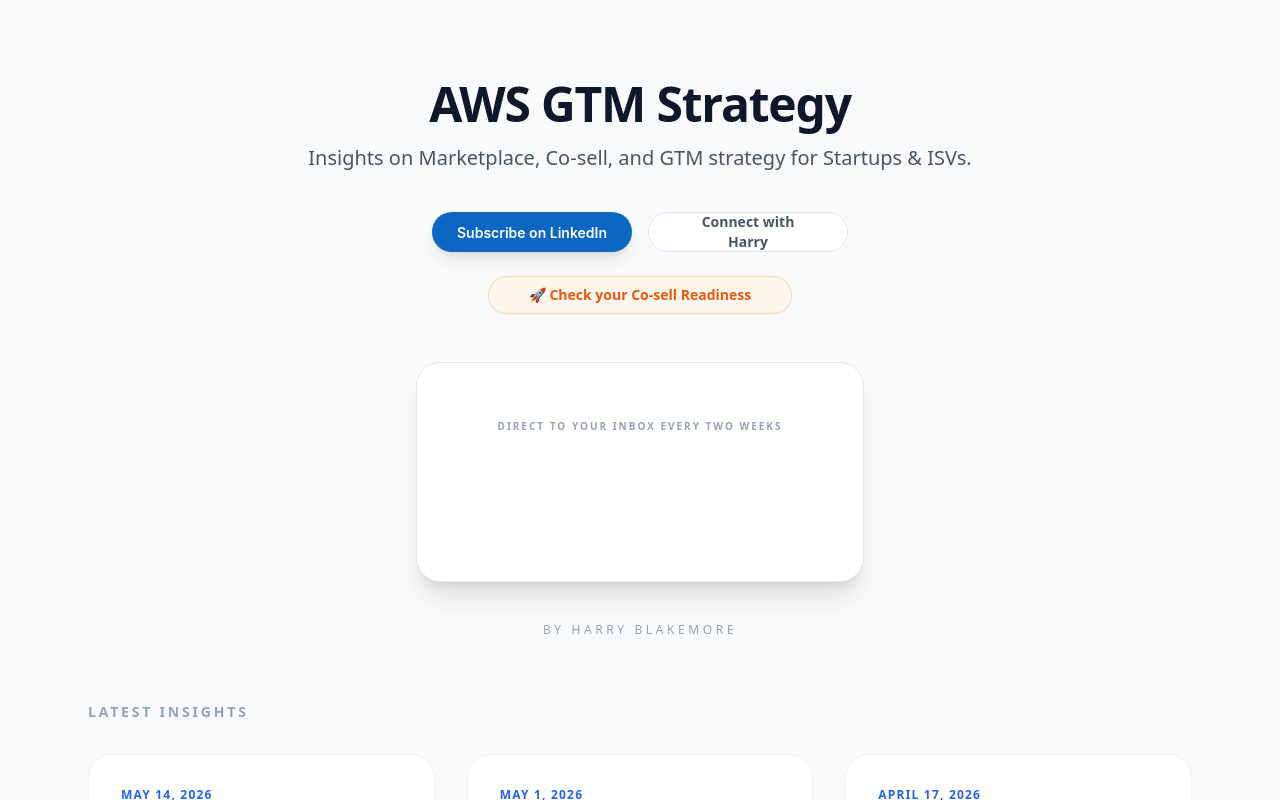
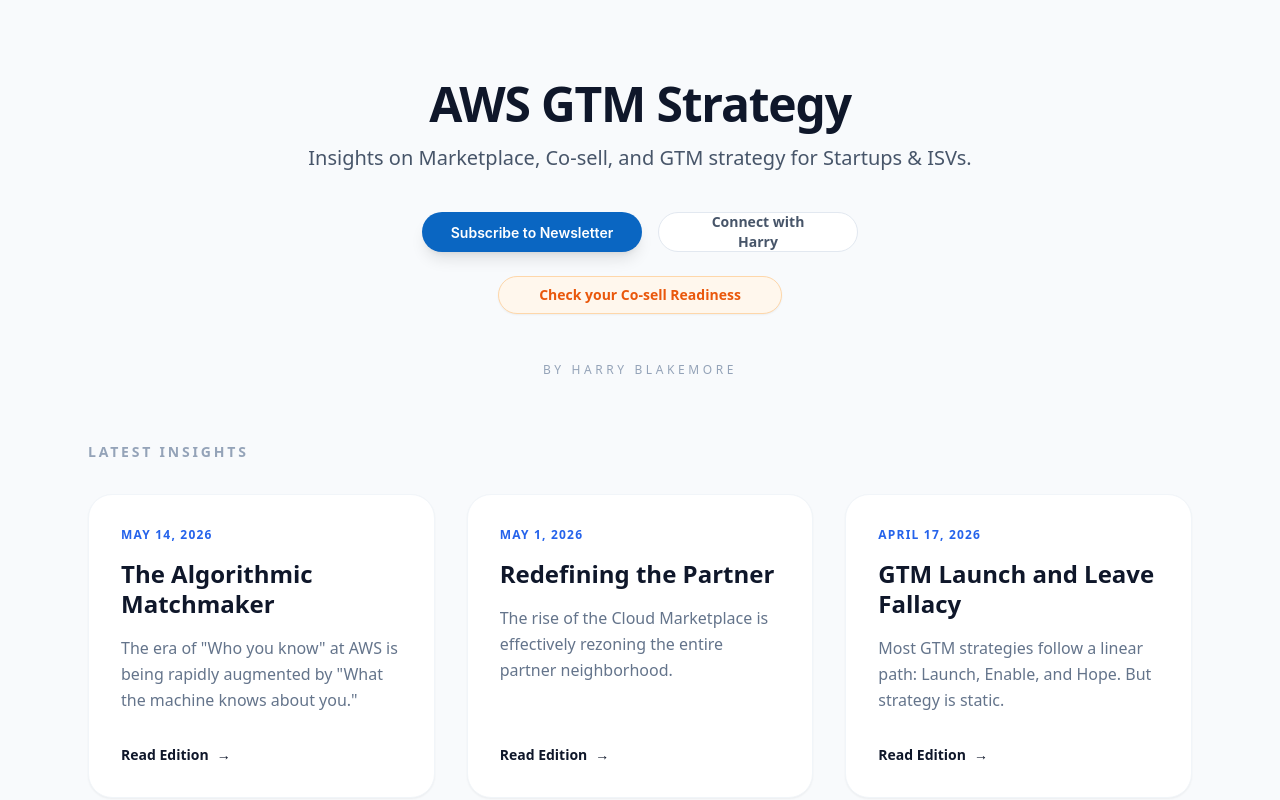
Before and after one commit to hblakemore47-blip/awscosellnewsletter, a Next.js app: page / in a window 1280 px wide. Shown: the top 800 px of the page. Built offline with nearby package versions, Linux system fonts and the light colour scheme.

Commit message:
Update layout.js

```diff
--- a/app/layout.js
+++ b/app/layout.js
@@ -16,11 +16,17 @@ export default function RootLayout({ children }) {
             Insights on Marketplace, Co-sell, and GTM strategy for Startups & ISVs.
           </p>
 
-          {/* Action Buttons */}
           <div className="flex flex-col md:flex-row justify-center items-center gap-4">
-            <a className="libutton shadow-lg" href="https://www.linkedin.com/build-relation/newsletter-follow?entityUrn=7415160724940902400" target="_blank" rel="noopener noreferrer">
-              Subscribe on LinkedIn
-            </a>
+            {/* THE TRIGGER BUTTON */}
+            {/* Ensure Beehiiv dashboard CSS Selector is set to: #beehiiv-popup-button */}
+            <button
+              id="beehiiv-popup-button"
+              className="libutton shadow-lg cursor-pointer flex items-center justify-center border-none"
+              style={{ minWidth: '220px', height: '40px' }}
+            >
+              Subscribe to Newsletter
+            </button>
+
             <a href="https://www.linkedin.com/in/harryblakemore/" target="_blank" rel="noopener noreferrer" className="bg-white border border-slate-200 text-slate-600 px-8 py-2 rounded-full font-semibold hover:bg-slate-50 transition h-[40px] flex items-center justify-center w-[200px] text-sm">
               Connect with Harry
             </a>
@@ -28,29 +34,14 @@ export default function RootLayout({ children }) {
 
           <div className="mt-6 flex justify-center">
             <a href="https://aws.coss.atlasgtm.live/" target="_blank" rel="noopener noreferrer" className="bg-orange-50 text-orange-600 border border-orange-200 px-10 py-2 rounded-full font-bold hover:bg-orange-100 transition text-sm shadow-sm flex items-center gap-2">
-              🚀 Check your Co-sell Readiness
+              Check your Co-sell Readiness
             </a>
           </div>
 
-          {/* BEEHIIV LOADER SECTION */}
-          <div className="mt-12 max-w-md mx-auto bg-white rounded-3xl border border-slate-200 shadow-xl p-8 min-h-[220px]">
-            <div
-              className="beehiiv-embed"
-              data-beehiiv-form="d69decc8-4dc9-490a-aaf5-7c1cb3c98a14"
-            >
-              {/* The Beehiiv script will find this div and inject the form here */}
-            </div>
-            <p className="text-[10px] text-slate-400 mt-6 uppercase tracking-[0.2em] font-bold">
-              Direct to your inbox every two weeks
-            </p>
-          </div>
-
-          <p className="mt-10 text-slate-400 font-medium text-xs uppercase tracking-[0.3em]">By Harry Blakemore</p>
+          <p className="mt-12 text-slate-400 font-medium text-xs uppercase tracking-[0.3em]">By Harry Blakemore</p>
         </header>
 
-        <main>
-          {children}
-        </main>
+        <main>{children}</main>
 
         <footer className="max-w-6xl mx-auto px-6 py-12 text-center border-t border-slate-100">
           <p className="text-slate-400 text-sm">
@@ -58,10 +49,11 @@ export default function RootLayout({ children }) {
           </p>
         </footer>
 
-        {/* This is the "Next-Safe" way to run your Beehiiv script */}
+        {/* Your Beehiiv Script integrated for Next.js */}
         <Script
           src="https://subscribe-forms.beehiiv.com/v3/loader.js"
           strategy="afterInteractive"
+          data-beehiiv-form="d69decc8-4dc9-490a-aaf5-7c1cb3c98a14"
         />
       </body>
     </html>
```
